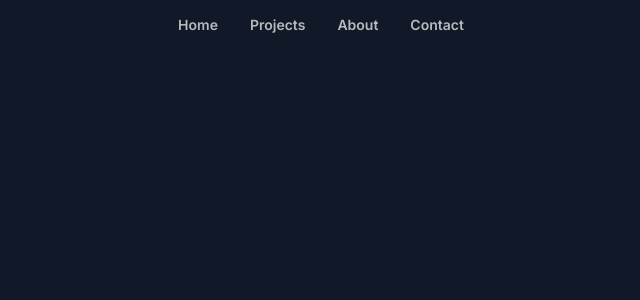
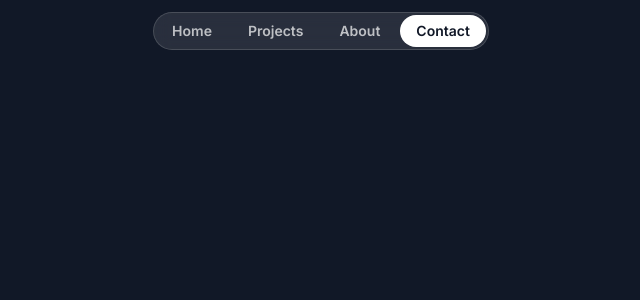
Before and after one commit to MorhafGhziel/frontend-tribe-portofolio, a Next.js app: page / in a window 1280 px wide. Shown: the top 300 px of the page, without its empty margins (319-959 px from the left). Built offline with nearby package versions, Linux system fonts and the light colour scheme; a web font is replaced by a local one.

Commit message:
new styles to the navbar

```diff
--- a/src/sections/Header.tsx
+++ b/src/sections/Header.tsx
@@ -1,7 +1,7 @@
 export const Header = () => {
   return (
     <div className="flex justify-center items-center relative top-3">
-      <nav>
+      <nav className="flex gap-1 p-0.5 border border-white/15 rounded-full bg-white/10 backdrop-blur">
         <a href="#" className="nav-item">
           Home
         </a>
@@ -11,7 +11,7 @@ export const Header = () => {
         <a href="#" className="nav-item">
           About
         </a>
-        <a href="#" className="nav-item">
+        <a href="#" className="nav-item bg-white text-gray-900 ">
           Contact
         </a>
       </nav>
```
